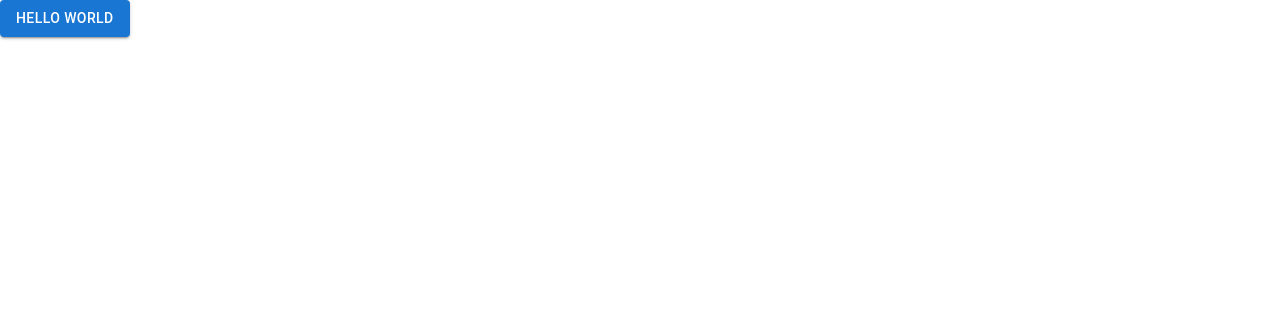
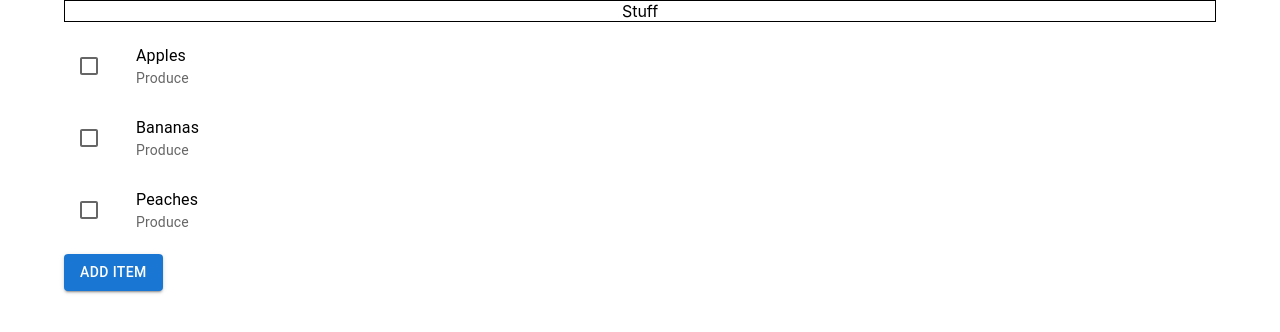
Before and after one commit to Chris-N/list-all, a React (Create React App) app: page / in a window 1280 px wide. Shown: the top 332 px of the page. Built offline with nearby package versions, Linux system fonts and the light colour scheme.

Commit message:
WIP: list mock data with checkboxes

```diff
--- a/src/App.tsx
+++ b/src/App.tsx
@@ -1,11 +1,42 @@
-import * as React from "react";
-import Button from "@mui/material/Button";
+import * as React from 'react';
+import {
+  Button,
+  Checkbox,
+  Container,
+  List,
+  ListItemButton,
+  ListItemIcon,
+  ListItemText,
+} from '@mui/material';
+import styled from 'styled-components';
+import { Data } from './data/items';
+
+const Header = styled.div`
+  display: flex;
+  justify-content: center;
+  border: 1px black solid;
+`;
+
+const MyList = styled(List)``;
 
 function App() {
   return (
-    <div>
-      <Button variant="contained">Hello World</Button>
-    </div>
+    <Container id='app'>
+      <Header>Stuff</Header>
+      <MyList>
+        {Data.map((value) => {
+          return (
+            <ListItemButton>
+              <ListItemIcon>
+                <Checkbox edge='start' disableRipple />
+              </ListItemIcon>
+              <ListItemText primary={value.name} secondary={value.category} />
+            </ListItemButton>
+          );
+        })}
+      </MyList>
+      <Button variant='contained'>Add Item</Button>
+    </Container>
   );
 }
 
```
